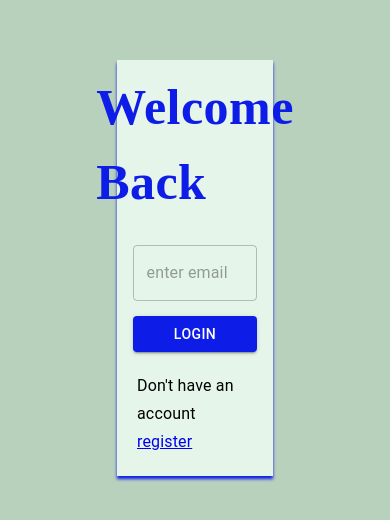
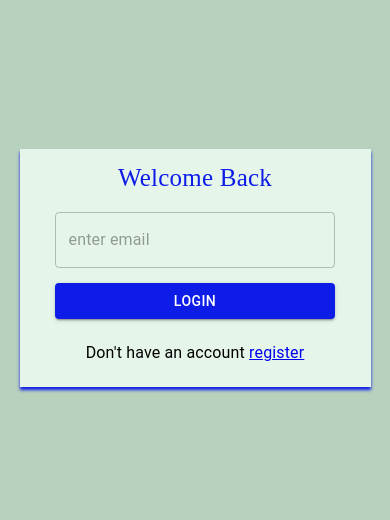
Before and after one commit to niyaskn01/otp, a React (Create React App) app in the folder client/: page / in a window 390 px wide. Shown: the part 154-674 px from the top of the page. Built offline with nearby package versions, Linux system fonts and the light colour scheme; a web font is replaced by a local one.

Commit message:
styles changed

```diff
--- a/client/src/styles/login/index.js
+++ b/client/src/styles/login/index.js
@@ -14,29 +14,36 @@ export const FormContainer=styled(Box)(()=>({
   background:colors.secondary
 }))
 
-export const FormBox=styled(Box)(()=>({
-  // box-shadow: rgba(0, 0, 0, 0.15) 0px 3px 3px 0px;
+export const FormBox=styled(Box)(({theme})=>({
   boxShadow: `${colors.primary} 0px 3px 3px 0px` ,
   width:'40%',
   background:colors.gray,
   display:'flex',
   alignItems:'center',
   flexDirection:'column',
-  // boxShadow:`3px 2px 15px 1px ${colors.primary},-3px -2px 15px 1px ${colors.primary}`
+  [theme.breakpoints.down('md')]:{
+    width:'90%'
+  }
 }))
 
-export const FormTitle=styled(Typography)(()=>({
+export const FormTitle=styled(Typography)(({theme})=>({
   fontWeight:600,
   fontSize:'50px',
   color:colors.primary,
-  // color:'red',
   fontFamily:'"montez","cursive"',
-  margin:10
+  margin:10,
+  [theme.breakpoints.down('md')]:{
+    fontWeight:400,
+    fontSize:'25px',
+  }
 }))
 
 export const InputItem=styled(TextField)(({theme})=>({
   marginTop:15,
-  width:'80%'
+  width:'80%',
+  [theme.breakpoints.down('md')]:{
+    marginTop:5,
+  }
 }))
 
 export const FormButton=styled(Button)(()=>({
@@ -45,10 +52,13 @@ export const FormButton=styled(Button)(()=>({
   marginTop:15
 }))
 
-export const AppbarHeader=styled(Typography)(()=>({
+export const AppbarHeader=styled(Typography)(({theme})=>({
   padding:'4px',
   flexGrow:1,
   fontSize:'4em',
   fontFamily:"'Montez','cursive'",
-  color:colors.secondary
+  color:colors.secondary,
+  [theme.breakpoints.down('md')]:{
+    fontSize:'3em',
+  }
 }))
```
